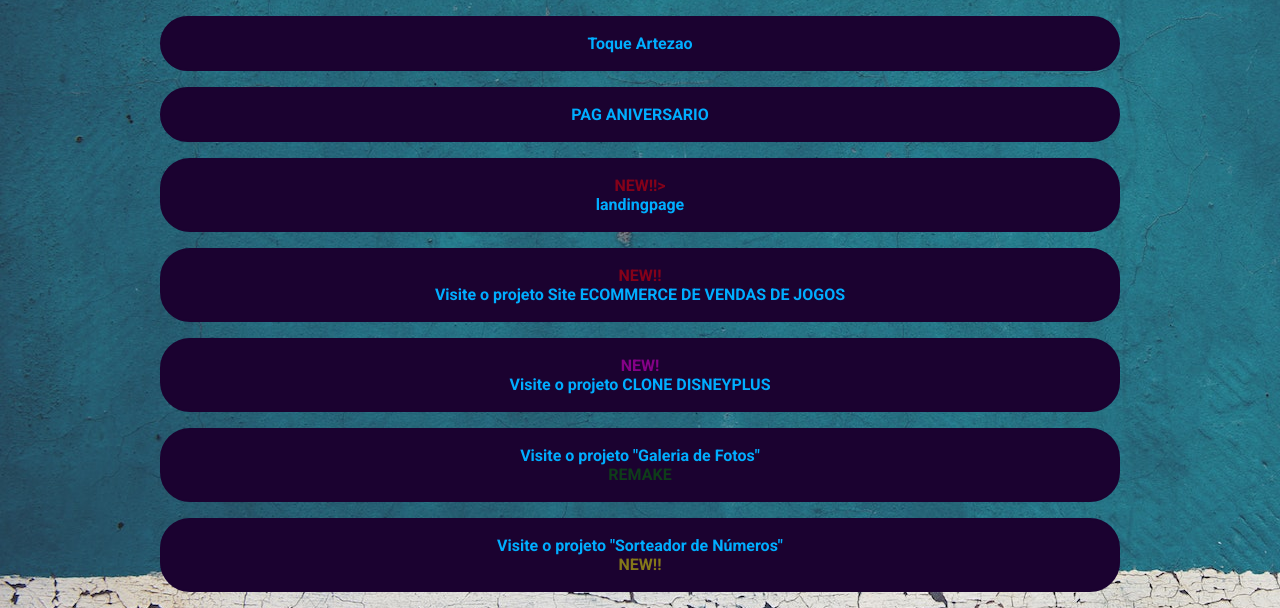
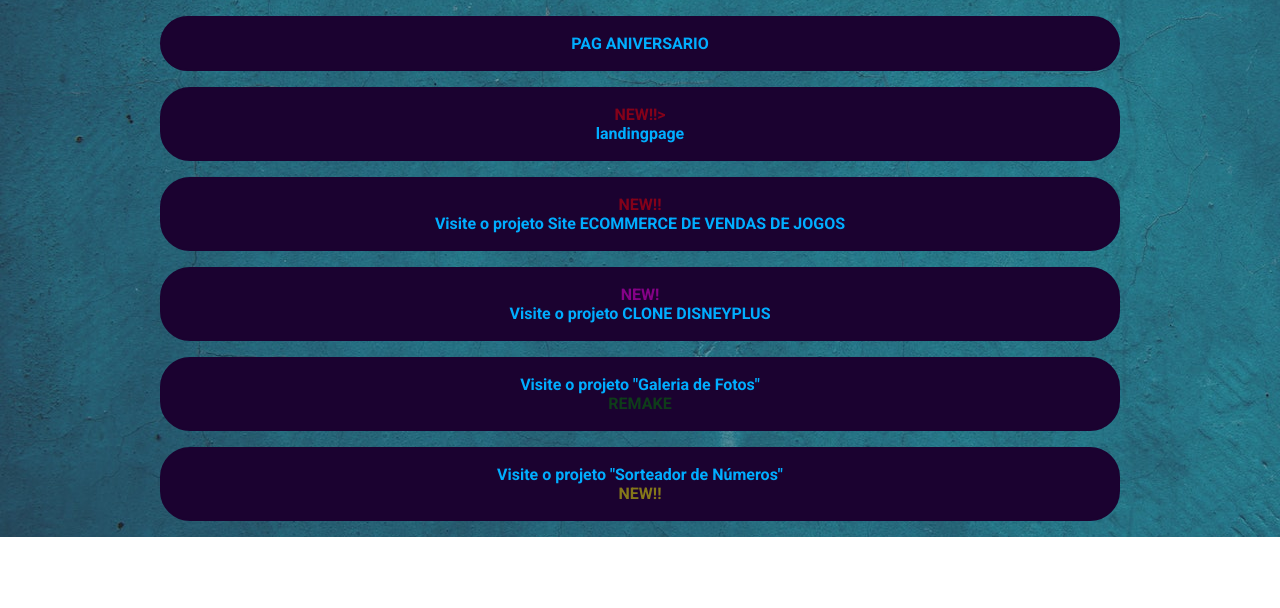
Before and after one commit to DenyCodes/portfolio2, a website: page index.html in a window 1280 px wide. Shown: the part 442-1050 px from the top of the page. After the commit the page ends 979 px from the top, so only its background shows below. Drawn offline with Linux system fonts and the light colour scheme.

Commit message:
retirado link invalido

```diff
--- a/index.html
+++ b/index.html
@@ -45,12 +45,6 @@
         </nav>
         <nav>
             <ul class="projects-list">
-                <li class="projects-list-item">
-                    <a href="https://vercel.com/denisdev3/toqueartezao">
-                        <p class="btn-pisca1"></p>
-                        Toque Artezao
-                    </a>
-                </li>
                 <li class="projects-list-item">
                     <a href="https://denisdev3loper.vercel.app/">
                         <p class="btn-pisca1"></p>
```
